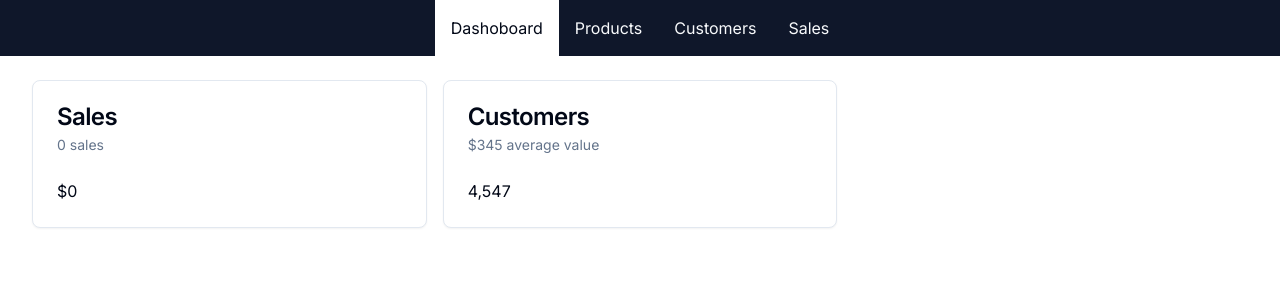
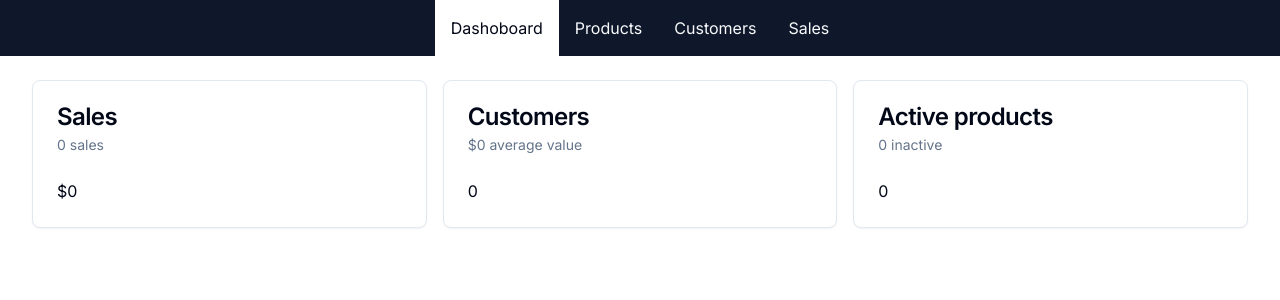
Before and after one commit to FacuTombesi/Ecommerce, a Next.js app: page /admin in a window 1280 px wide. Shown: the top 300 px of the page. Built offline with nearby package versions, Linux system fonts and the light colour scheme; no server answers; the database is empty.

Commit message:
admin dashboard finished

```diff
--- a/src/app/admin/layout.tsx
+++ b/src/app/admin/layout.tsx
@@ -1,4 +1,6 @@
 import { Nav, NavLink } from "@/components/Nav";
+
+export const dynamic = "force-dynamic";
 
 export default function AdminLayout({
   children,
--- /dev/null
+++ b/src/app/admin/loading.tsx
@@ -0,0 +1,9 @@
+import { Loader2 } from "lucide-react";
+
+export default function AdminLoading() {
+  return (
+    <div className="flex justify-center">
+      <Loader2 className="size-24 animate-spin" />
+    </div>
+  );
+}
--- a/src/app/admin/page.tsx
+++ b/src/app/admin/page.tsx
@@ -8,11 +8,16 @@
 import db from "@/db/db";
 import { formatCurrency, formatNumber } from "@/lib/formatters";
 
+function wait(duration: number) {
+  return new Promise(resolve => setTimeout(resolve, duration));
+}
+
 async function getSalesData() {
   const data = await db.order.aggregate({
     _sum: { pricePaidInCents: true },
     _count: true
   })
+  await wait(2000)
 
   return {
     amount: (data._sum.pricePaidInCents || 0) / 100,
@@ -20,10 +25,38 @@
   };
 }
 
-async function getUserData() {}
+async function getUserData() {
+  const [userCount, orderData] = await Promise.all([
+    db.user.count(),
+    db.order.aggregate({
+      _sum: { pricePaidInCents: true }
+    })
+  ])
+
+  return {
+    userCount,
+    averageValuePerUser: userCount === 0
+      ? 0
+      : (orderData._sum.pricePaidInCents || 0) / userCount / 100
+  };
+}
+
+async function getProductData() {
+  const [activeProducts, inactiveProducts] = await Promise.all([
+    db.product.count({ where: { isAvailableForPurchase: true } }),
+    db.product.count({ where: { isAvailableForPurchase: false } })
+  ])
+
+  return { activeProducts, inactiveProducts };
+}
 
 export default async function AdminDashboard() {
-  const salesData = await getSalesData()
+  const [salesData, userData, productData] = await Promise.all([
+    getSalesData(),
+    getUserData(),
+    getProductData()
+  ])
+
   return (
     <div className="grid grid-cols-1 md:grid-cols-2 lg:grid-cols-3 gap-4">
       <DashboardCard
@@ -33,8 +66,13 @@
       />
       <DashboardCard
         title="Customers"
-        subtitle={`${formatCurrency(345)} average value`}
-        body={formatNumber(4547)}
+        subtitle={`${formatCurrency(userData.averageValuePerUser)} average value`}
+        body={formatNumber(userData.userCount)}
+      />
+      <DashboardCard
+        title="Active products"
+        subtitle={`${formatNumber(productData.inactiveProducts)} inactive`}
+        body={formatNumber(productData.activeProducts)}
       />
     </div>
   );
```
